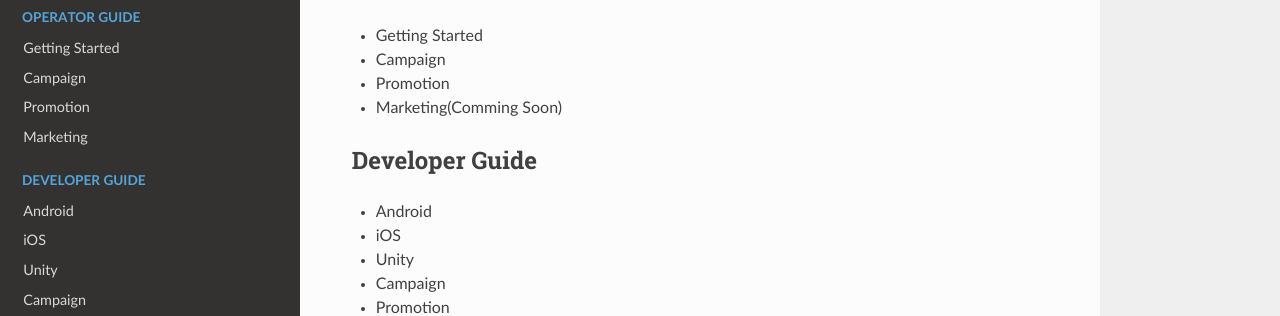
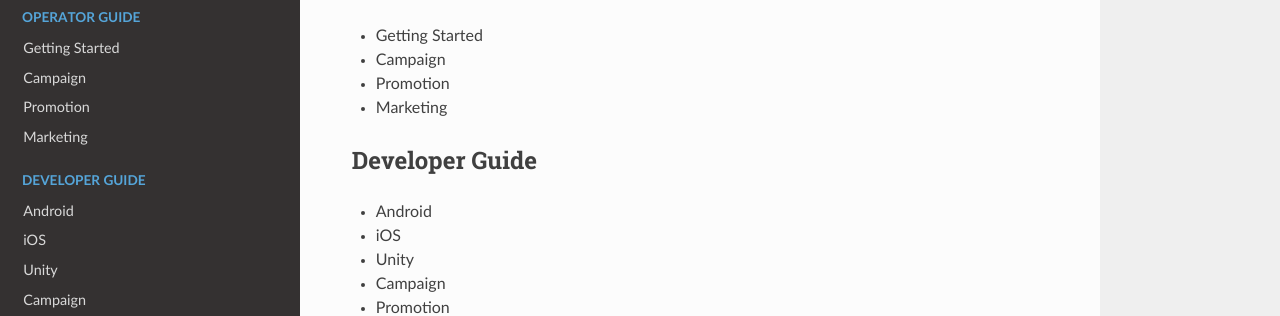
Before and after one commit to ToastAnalytics/ToastAnalytics, an MkDocs documentation site: the page built from docs/index.md, in a window 1280 px wide. Shown: the part 179-495 px from the top of the page. Built offline with MkDocs 1.6.1, drawn with Linux system fonts in a browser that asks for light colours; nearby versions of some CDN libraries; old or Windows-style settings are respelled for this version of MkDocs.

Commit message:
Update index.md

```diff
--- a/docs/index.md
+++ b/docs/index.md
@@ -6,7 +6,7 @@ Toast Analytics 개발 가이드와 [적용 Tip](https://github.com/ToastAnalyti
 - Getting Started
 - Campaign
 - Promotion
-- Marketing(Comming Soon)
+- Marketing
 
 ## Developer Guide
 - Android
```
